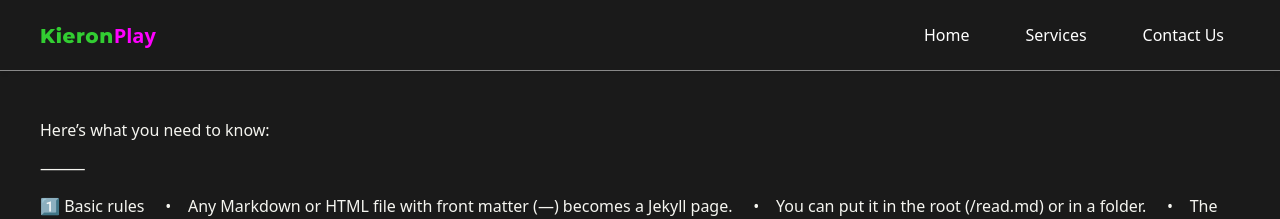
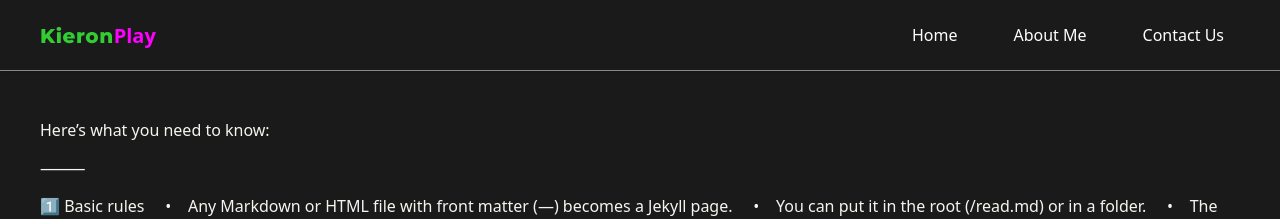
Before and after one commit to m33lucky-benny/kieron, a Jekyll site: the page built from Read.md, in a window 1280 px wide. Shown: the top 219 px of the page. Built offline with Jekyll 4.4.1, drawn with Linux system fonts in a browser that asks for light colours; our own code applies the rules of GitHub Pages for plain Markdown files.

Commit message:
Update settings.yml

```diff
--- a/_data/settings.yml
+++ b/_data/settings.yml
@@ -19,7 +19,7 @@ brand:
 nav_items:
   - title: Home
     url: /
-  - title: Services
-    url: /services
+  - title: About Me
+    url: /about
   - title: Contact Us
     url: /contact
```
